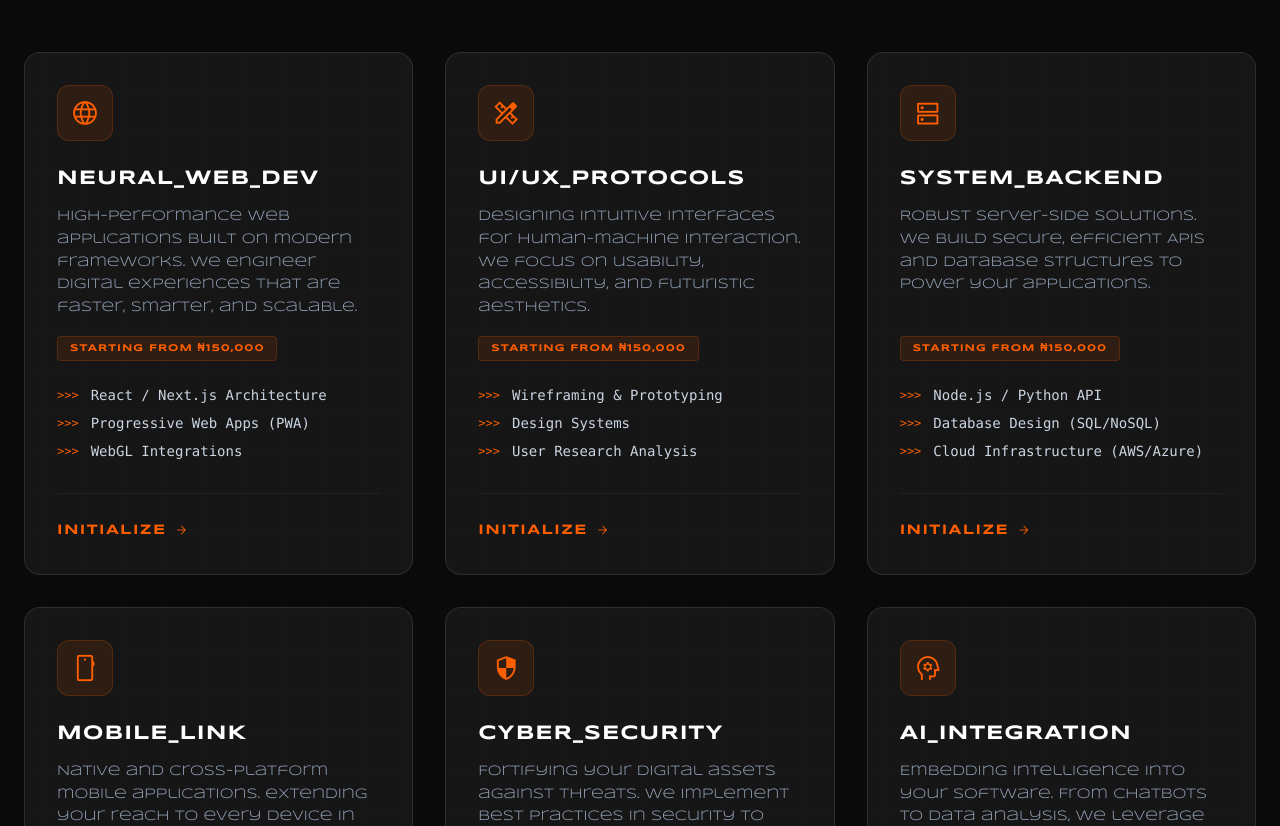
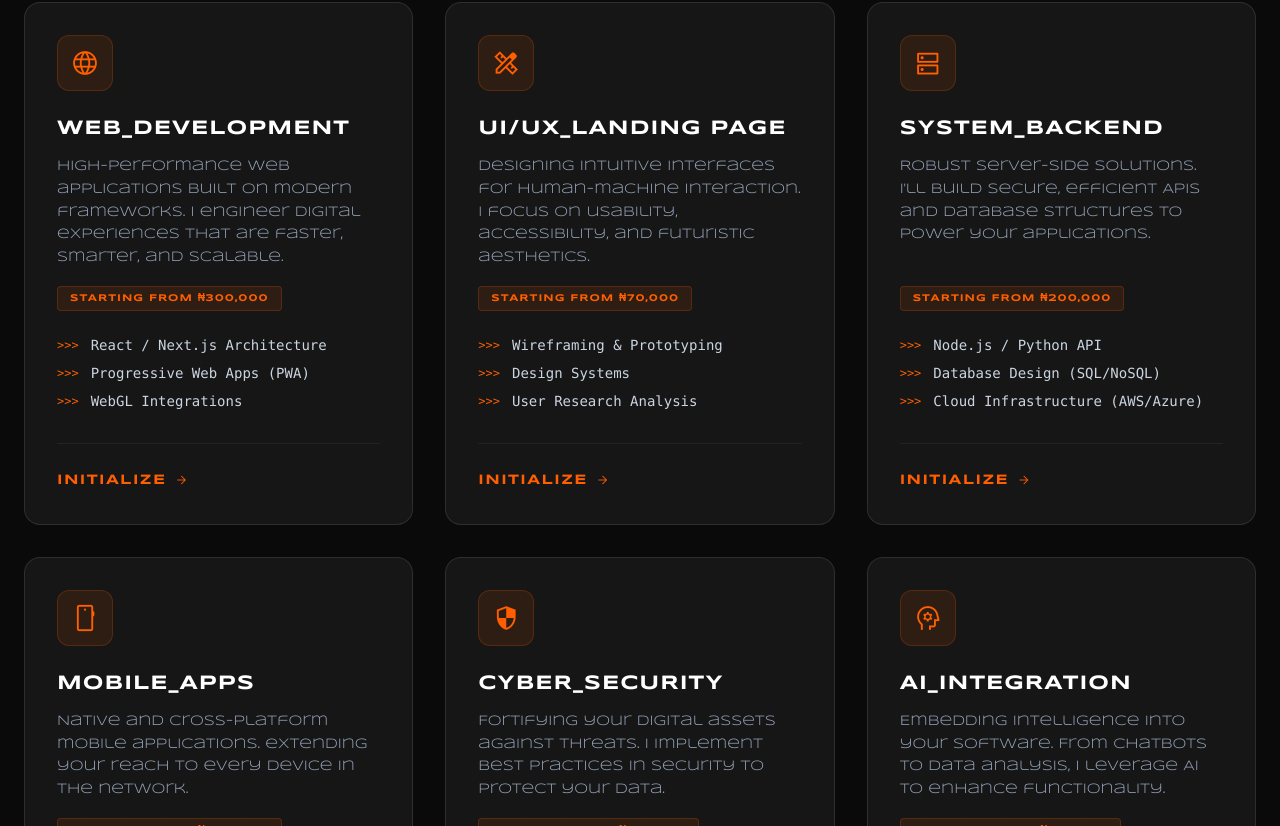
Before and after one commit to EcodeJR/EcodeJR-portfolio, a React (Vite) app in the folder frontend/: page /services in a window 1280 px wide. Shown: the part 594-1420 px from the top of the page. Built offline with nearby package versions, Linux system fonts and the light colour scheme; no server answers.

Commit message:
fix: mobile responsiveness

```diff
--- a/frontend/src/components/public/HeroSection.jsx
+++ b/frontend/src/components/public/HeroSection.jsx
@@ -4,9 +4,9 @@ import hero_image from '../../assets/hero_profile.jpeg';
 
 const HeroSection = () => {
     return (
-        <section className="relative min-h-screen flex items-center lg:pb-20 overflow-hidden">
-            <div className="absolute right-0 top-1/2 -translate-y-1/2 w-1/2 h-4/5 opacity-40 mix-blend-screen hidden lg:block">
-                <div className="w-full h-full bg-cover bg-center rounded-l-[100px] border-l border-y border-white/10" style={{ backgroundImage: `url(${hero_image})` }}></div>
+        <section className="relative min-h-screen flex flex-col items-center lg:pb-20 overflow-hidden">
+            <div className="lg:absolute m-10 lg:m-0 lg:right-0 lg:top-1/2 lg:-translate-y-1/2 w-[70vw] lg:w-1/2 h-[40vh] lg:h-4/5 opacity-60 lg:opacity-40 mix-blend-screen lg:block">
+                <div className="w-full h-full bg-cover bg-center rounded-xl lg:rounded-l-[100px] border-l border-y border-white/10" style={{ backgroundImage: `url(${hero_image})` }}></div>
                 {/* "url('https://lh3.googleusercontent.com/aida-public/AB6AXuDB2TCv_UGGn56NwkfuDfv5ZLcUkTI_wpiDp5lPnwjiZ12T2src091mNfe7TXfZqJ-iTULnzPVO38g37TSt63oJKjXGgeBPbvWibEc-WxhdTDeUyTGq3BVpf5b9YDKqOPz-YwCke2P6NtUkljQgJIpdQS1pkt3qlxfa10XhfpJ_WI1vJQh65iE6molpdohGxdiQnDhIPi6cDrqqvgwPApn35IX0fi2VcVd_LNbZl_gII4wbTmM06juuiYAjBxDHSIvLoqAo0AHzFA')" */}
                 <div className="absolute inset-0 bg-gradient-to-r from-background-dark via-transparent to-transparent"></div>
             </div>
--- a/frontend/src/components/public/ServicesSection.jsx
+++ b/frontend/src/components/public/ServicesSection.jsx
@@ -6,24 +6,28 @@ const ServicesSection = () => {
             id: '01',
             icon: 'terminal',
             title: 'Full-Stack\nEngineering',
+            amount: '₦300,000',
             description: 'Building scalable web applications using MongoDB, Express, React, and Node.js.'
         },
         {
             id: '02',
             icon: 'layers',
             title: 'Frontend\nArchitecture',
+            amount: '₦100,000',
             description: 'Building responsive, accessible, and high-performance user interfaces with modern frameworks.'
         },
         {
             id: '03',
             icon: 'database',
             title: 'Backend\nSystems',
+            amount: '₦200,000',
             description: 'Designing scalable APIs and efficient database schemas for reliable performance.'
         },
         {
             id: '04',
             icon: 'hub',
             title: 'Real-Time\n& AI Integration',
+            amount: '₦300,000',
             description: 'Developing interactive real-time applications and AI-driven features.'
         }
     ];
@@ -52,7 +56,7 @@ const ServicesSection = () => {
                                 <p className="text-zinc-500 text-sm leading-relaxed mb-4">{service.description}</p>
                                 <div className="mt-auto mb-6">
                                     <div className="inline-block px-3 py-1 bg-primary/10 border border-primary/20 text-primary text-[10px] font-bold tracking-widest uppercase rounded">
-                                        Starting from ₦150,000
+                                        Starting from {service.amount}
                                     </div>
                                 </div>
                                 <div className="h-[1px] w-full bg-white/10 group-hover:bg-primary transition-colors"></div>
--- a/frontend/src/pages/Contact.jsx
+++ b/frontend/src/pages/Contact.jsx
@@ -202,7 +202,6 @@ const Contact = () => {
                             {activeTab === 'project' && (
                                 <div className="flex flex-col gap-4 animate-in fade-in duration-300">
                                     <label className="text-white text-xs font-black tracking-widest uppercase flex flex-col md:flex-row item-start md:items-center gap-2">
-                                        <span className="material-symbols-outlined text-sm">project type</span>
                                         Select Project Type
                                     </label>
                                     <div className="flex flex-wrap gap-2">
--- a/frontend/src/pages/Services.jsx
+++ b/frontend/src/pages/Services.jsx
@@ -6,39 +6,45 @@ import Button from '../components/common/Button';
 const Services = () => {
     const services = [
         {
-            title: "NEURAL_WEB_DEV",
+            title: "WEB_DEVELOPMENT",
             icon: "language",
-            description: "High-performance web applications built on modern frameworks. We engineer digital experiences that are faster, smarter, and scalable.",
+            amount: "₦300,000",
+            description: "High-performance web applications built on modern frameworks. I engineer digital experiences that are faster, smarter, and scalable.",
             features: ["React / Next.js Architecture", "Progressive Web Apps (PWA)", "WebGL Integrations"]
         },
         {
-            title: "UI/UX_PROTOCOLS",
+            title: "UI/UX_LANDING PAGE",
             icon: "design_services",
-            description: "Designing intuitive interfaces for human-machine interaction. We focus on usability, accessibility, and futuristic aesthetics.",
+            amount: "₦70,000",
+            description: "Designing intuitive interfaces for human-machine interaction. I focus on usability, accessibility, and futuristic aesthetics.",
             features: ["Wireframing & Prototyping", "Design Systems", "User Research Analysis"]
         },
         {
             title: "SYSTEM_BACKEND",
             icon: "dns",
-            description: "Robust server-side solutions. We build secure, efficient APIs and database structures to power your applications.",
+            amount: "₦200,000",
+            description: "Robust server-side solutions. I'll build secure, efficient APIs and database structures to power your applications.",
             features: ["Node.js / Python API", "Database Design (SQL/NoSQL)", "Cloud Infrastructure (AWS/Azure)"]
         },
         {
-            title: "MOBILE_LINK",
+            title: "MOBILE_APPS",
             icon: "smartphone",
+            amount: "₦300,000",
             description: "Native and cross-platform mobile applications. extending your reach to every device in the network.",
             features: ["React Native Development", "iOS & Android", "Offline Capabilities"]
         },
         {
             title: "CYBER_SECURITY",
             icon: "security",
-            description: "Fortifying your digital assets against threats. We implement best practices in security to protect your data.",
+            amount: "₦150,000",
+            description: "Fortifying your digital assets against threats. I implement best practices in security to protect your data.",
             features: ["Vulnerability Assessment", "Secure Coding Practices", "Data Encryption"]
         },
         {
             title: "AI_INTEGRATION",
             icon: "psychology",
-            description: "Embedding intelligence into your software. From chatbots to data analysis, we leverage AI to enhance functionality.",
+            amount: "₦100,000",
+            description: "Embedding intelligence into your software. From chatbots to data analysis, I leverage AI to enhance functionality.",
             features: ["Machine Learning Models", "NLP Integration", "Predictive Analytics"]
         }
     ];
@@ -56,15 +62,15 @@ const Services = () => {
                     </div>
 
                     <div className="max-w-7xl mx-auto text-center relative z-10">
-                        <div className="mb-6 inline-flex items-center gap-2 px-3 py-1 rounded-full border border-primary/30 bg-primary/10 backdrop-blur-sm">
+                        {/* <div className="mb-6 inline-flex items-center gap-2 px-3 py-1 rounded-full border border-primary/30 bg-primary/10 backdrop-blur-sm">
                             <span className="w-2 h-2 rounded-full bg-primary animate-pulse"></span>
                             <span className="text-xs font-mono text-primary uppercase tracking-widest">System Capabilities Online</span>
-                        </div>
+                        </div> */}
                         <h1 className="text-4xl sm:text-6xl md:text-7xl font-black uppercase tracking-tight mb-6">
                             <span className="text-transparent bg-clip-text bg-gradient-to-r from-primary to-[#00f0ff] glitch-text" data-text="Expertise">Expertise</span>
                         </h1>
                         <p className="text-base sm:text-xl text-slate-400 max-w-2xl mx-auto leading-relaxed">
-                            Deploying advanced digital solutions. We specialize in architecting the future of the web, one line of code at a time.
+                            Deploying advanced digital solutions. I specialize in architecting the future of the web, one line of code at a time.
                         </p>
                     </div>
                 </section>
@@ -89,7 +95,7 @@ const Services = () => {
                                         </p>
                                         <div className="mb-6">
                                             <div className="inline-block px-3 py-1 bg-primary/10 border border-primary/20 text-primary text-[10px] font-bold tracking-widest uppercase rounded">
-                                                Starting from ₦150,000
+                                                Starting from {service.amount}
                                             </div>
                                         </div>
                                         <ul className="space-y-2 mb-8">
```
Also changed, not shown: frontend/src/components/layout/Footer.jsx (+9 -18 lines).
